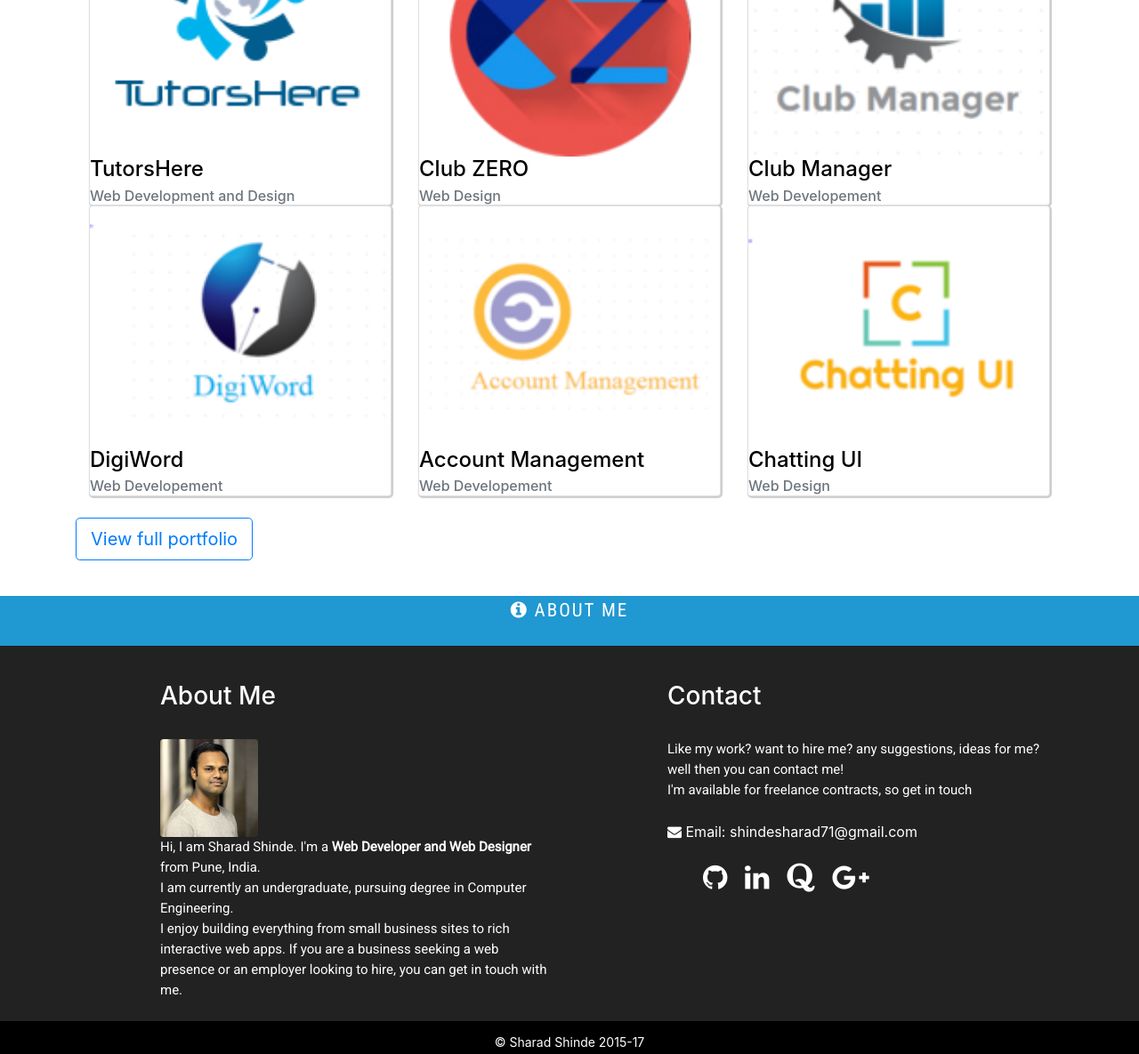
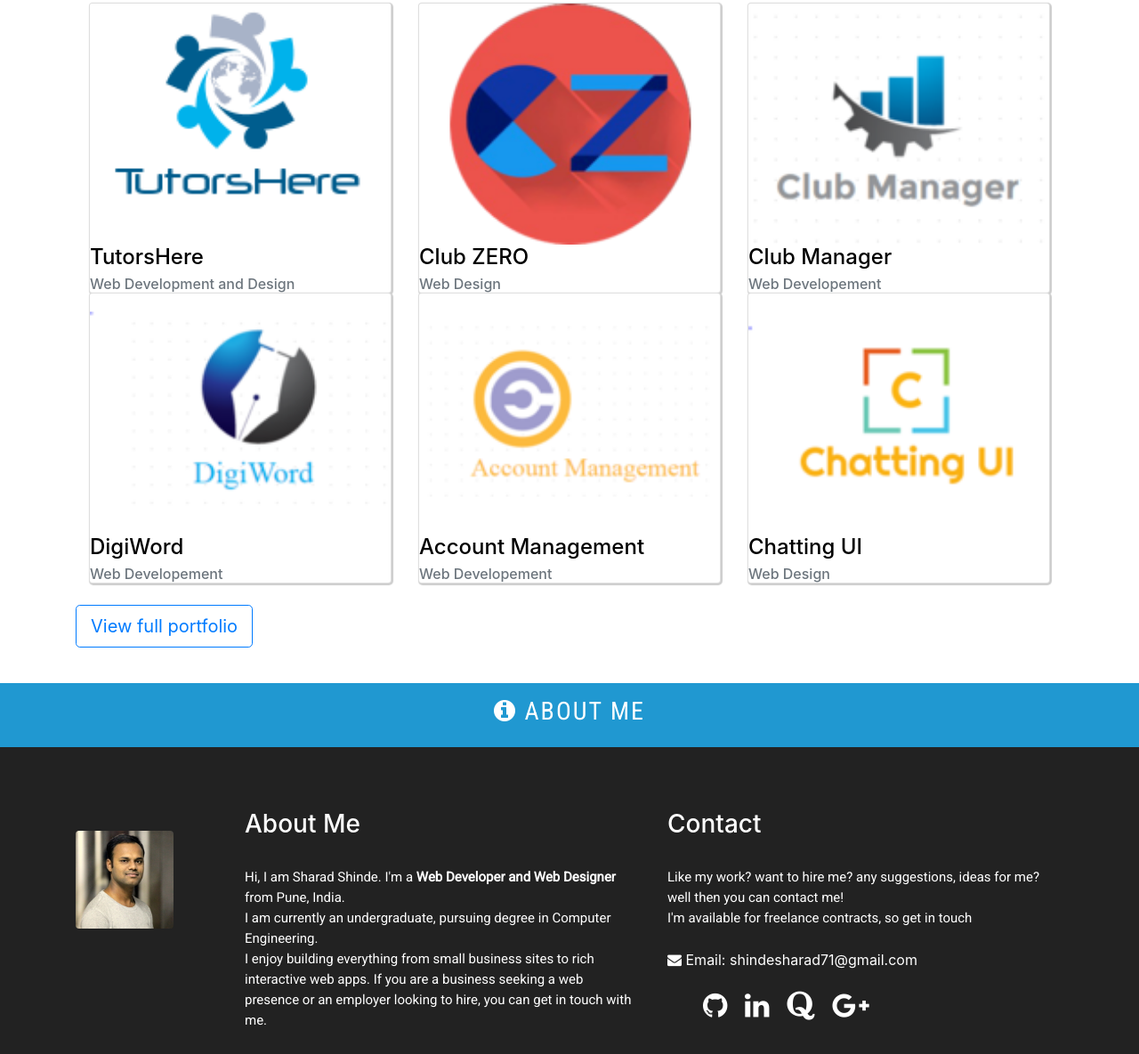
Before and after one commit to shindesharad71/shindesharad71.github.io, a plain HTML site: page index.html in a window 1280 px wide. Shown: the part 1523-2708 px from the top of the page at 89% size. Drawn offline with nearby package versions, Linux system fonts and the light colour scheme; a web font is replaced by a local one.

Commit message:
changes made as per quora answer

```diff
--- a/css/style.css
+++ b/css/style.css
@@ -99,8 +99,8 @@ p {
 #skills {
     background-color: #2e2e2e;
     color: #fff;
+    padding-top: 100px;
     padding-bottom: 50px;
-    padding-top: 40px;
 }
 
 .card {
@@ -130,8 +130,14 @@ p {
 
 .hr {
     width: 100%;
-    padding: 5px;
+    padding: 15px;
     background-color: #2098D1;
+    font-family: 'Roboto Condensed', sans-serif;
+    font-weight: normal;
+    font-size: 21px;
+    text-transform: uppercase;
+    letter-spacing: 2px;
+    color: #fff;
 }
 
 .icons {
@@ -139,11 +145,24 @@ p {
     padding-right: 15px;
 }
 
+.fa {
+    color: #fff;
+}
+
+.about-container {
+    padding-top: 70px;
+    padding-bottom: 40px;
+}
+
 #footer {
     background-color: #000;
     width: 100%;
     color: #fff;
     padding: 11px;
+}
+
+#view-portfolio:hover {
+    color: #fff;
 }
 
 
@@ -183,6 +202,26 @@ canvas {
     transform: scale(1.2);
     -webkit-transition-timing-function: cubic-bezier(0.47, 2.02, 0.31, -0.36);
     transition-timing-function: cubic-bezier(0.47, 2.02, 0.31, -0.36);
+}
+
+
+/* Shrink */
+
+.hvr-shrink {
+    -webkit-transform: perspective(1px) translateZ(0);
+    transform: perspective(1px) translateZ(0);
+    box-shadow: 0 0 1px transparent;
+    -webkit-transition-duration: 0.3s;
+    transition-duration: 0.3s;
+    -webkit-transition-property: transform;
+    transition-property: transform;
+}
+
+.hvr-shrink:hover,
+.hvr-shrink:focus,
+.hvr-shrink:active {
+    -webkit-transform: scale(0.9);
+    transform: scale(0.9);
 }
 
 
--- a/index.html
+++ b/index.html
@@ -9,7 +9,7 @@
     <meta charset="utf-8">
     <meta name="viewport" content="width=device-width, initial-scale=1, shrink-to-fit=no">
     <meta http-equiv="x-ua-compatible" content="ie=edge">
-    <title>Sharad Shinde - Web Developer</title>
+    <title>Sharad Shinde | Web Developer</title>
     <meta name="description" content="Portfolio of Web Developer & Designer - Sharad Shinde.">
     <meta name="author" content="Sharad Shinde">
     <link rel="shortcut icon" href="favicon.ico" type="image/x-icon">
@@ -55,14 +55,14 @@
             <h4><i>HTML &middot; CSS &middot; JS &middot; Bootstrap &middot; PHP &middot; MySQL</i></h4>
             <br> <a style="color: #fff;" href="#skills" class="arrow">View Portfolio</a>
             <div class="arrow">
-                <a class="fa fa-angle-down fa-3x" style="color: #fff;" href="#skills"></a>
+                <a class="fa fa-angle-down fa-3x" href="#skills"></a>
             </div>
         </div>
     </section>
     <section id="skills">
-        <div class="container-fluid">
+        <div class="container">
             <div class="row">
-                <div class="col-md-8">
+                <div class="col-md-7">
                     <div id="sb-container" class="sb-container">
                         <div>
                             <i class="fa fa-html5 fa-3x"></i>
@@ -119,7 +119,8 @@
                 <div class="col-md-4">
                     <h2 class="text-md-center text-xs-center" style="padding-top: 140px;"><i class="fa fa-bars"></i> Skills</h2>
                     <br>
-                    <p>I began Programming two years ago with design and prototyping projects. Later on, I began working on web and software development projects and highly scalable Web Applications with custom made functionalities as per the requirements.
+                    <p>
+                        I began Programming two years ago with design and prototyping projects. Later on, I began working on web and software development projects and highly scalable Web Applications with custom made functionalities as per the requirements.
                         <br>
                         <br>I have worked for OffStep, a India based education start-up, as a Front End Web Developer & UX Designer. I worked with a number of technologies such as JavaScript, HTML5/CSS3, jQuery, among others.
                         <br>
@@ -131,11 +132,12 @@
     </section>
     <section id="portfolio">
         <div class="hr">
-            <h2 class="text-md-center text-xs-center" style="color: #fff;"><i class="fa fa-briefcase"></i> Portfolio</h2></div>
+            <h3 class="text-md-center text-xs-center"><i class="fa fa-briefcase"></i> Portfolio</h3>
+        </div>
         <div class="container" style="padding-top: 40px;">
             <div class="container">
                 <div class="row">
-                    <div class="col-md-4">
+                    <div class="col-md-4 hvr-shrink">
                         <a href="http://tutorshere.com" target="_blank">
                             <div class="card">
                                 <div class="text-md-center text-xs-center"><img class="card-img-top img-fluid" src="imgs/th.png" alt="TutorsHere logo"></div>
@@ -146,7 +148,7 @@
                             </div>
                         </a>
                     </div>
-                    <div class="col-md-4">
+                    <div class="col-md-4 hvr-shrink">
                         <a href="http://club-zero.in" target="_blank">
                             <div class="card">
                                 <div class="text-md-center text-xs-center"><img class="card-img-top img-fluid" src="imgs/cz.png" alt="Club ZERO logo"></div>
@@ -157,7 +159,7 @@
                             </div>
                         </a>
                     </div>
-                    <div class="col-md-4">
+                    <div class="col-md-4 hvr-shrink">
                         <a href="http://showcase.sharadshinde.in/Club-Manager/" target="_blank">
                             <div class="card">
                                 <div class="text-md-center text-xs-center"><img class="card-img-top img-fluid" src="imgs/cm.png" alt="Club Manager logo"></div>
@@ -168,7 +170,7 @@
                             </div>
                         </a>
                     </div>
-                    <div class="col-md-4">
+                    <div class="col-md-4 hvr-shrink">
                         <a href="http://showcase.sharadshinde.in/DigiWord/" target="_blank">
                             <div class="card">
                                 <div class="text-md-center text-xs-center"><img class="card-img-top img-fluid" src="imgs/dw.png" alt="DigiWord logo"></div>
@@ -179,7 +181,7 @@
                             </div>
                         </a>
                     </div>
-                    <div class="col-md-4">
+                    <div class="col-md-4 hvr-shrink">
                         <a href="http://showcase.sharadshinde.in/Account-Management/" target="_blank">
                             <div class="card">
                                 <div class="text-md-center text-xs-center"><img class="card-img-top img-fluid" src="imgs/am.png" alt="Account Management logo"></div>
@@ -190,7 +192,7 @@
                             </div>
                         </a>
                     </div>
-                    <div class="col-md-4">
+                    <div class="col-md-4 hvr-shrink">
                         <a href="http://showcase.sharadshinde.in/Chatting-UI/" target="_blank">
                             <div class="card">
                                 <div class="text-md-center text-xs-center"><img class="card-img-top img-fluid" src="imgs/cui.png" alt="Chatting UI logo"></div>
@@ -204,25 +206,28 @@
                 </div>
                 <br>
                 <div class="row" style="padding-bottom: 40px;">
-                    <div class="text-md-center text-xs-center"><a class="btn btn-lg btn-outline-primary">View full portfolio</a></div>
+                    <div class="text-md-center text-xs-center"><a id="view-portfolio" class="btn btn-lg btn-outline-primary">View full portfolio</a></div>
                 </div>
             </div>
     </section>
     <section id="about">
         <div class="hr">
-            <h2 class="text-md-center text-xs-center"><i class="fa fa-info-circle"></i> About Me</h2></div>
-        <div class="container" style="padding-top: 40px;">
+            <h3 class="text-md-center text-xs-center"><i class="fa fa-info-circle"></i> About Me</h3></div>
+        <div class="container about-container">
             <div class="row">
-                <div class="offset-md-1 col-md-5">
+                <div class="col-md-2">
+                    <br>
+                    <img class="img-fluid rounded" height="110px" width="110px" src="imgs/sharad-shinde.jpg" alt="Sharad Shinde">
+                </div>
+                <div class="col-md-5">
                     <h3>About Me</h3>
                     <br>
-                    <img class="img-fluid rounded" height="110px" width="110px" src="imgs/sharad-shinde.jpg" alt="Sharad Shinde">
                     <p>Hi, I am Sharad Shinde. I'm a <b>Web Developer and Web Designer</b> from Pune, India.
                         <br>I am currently an undergraduate, pursuing degree in Computer Engineering.
                         <br>I enjoy building everything from small business sites to rich interactive web apps. If you are a business seeking a web presence or an employer looking to hire, you can get in touch with me.
                     </p>
                 </div>
-                <div class="offset-md-1 col-md-5">
+                <div class="col-md-5">
                     <h3>Contact</h3>
                     <br>
                     <p>Like my work? want to hire me? any suggestions, ideas for me? well then you can contact me!
@@ -265,6 +270,22 @@
 
     });
     </script>
+    <script>
+    (function(i, s, o, g, r, a, m) {
+        i['GoogleAnalyticsObject'] = r;
+        i[r] = i[r] || function() {
+            (i[r].q = i[r].q || []).push(arguments)
+        }, i[r].l = 1 * new Date();
+        a = s.createElement(o),
+            m = s.getElementsByTagName(o)[0];
+        a.async = 1;
+        a.src = g;
+        m.parentNode.insertBefore(a, m)
+    })(window, document, 'script', 'https://www.google-analytics.com/analytics.js', 'ga');
+
+    ga('create', 'UA-88711262-1', 'auto');
+    ga('send', 'pageview');
+    </script>
 </body>
 
 </html>
```
